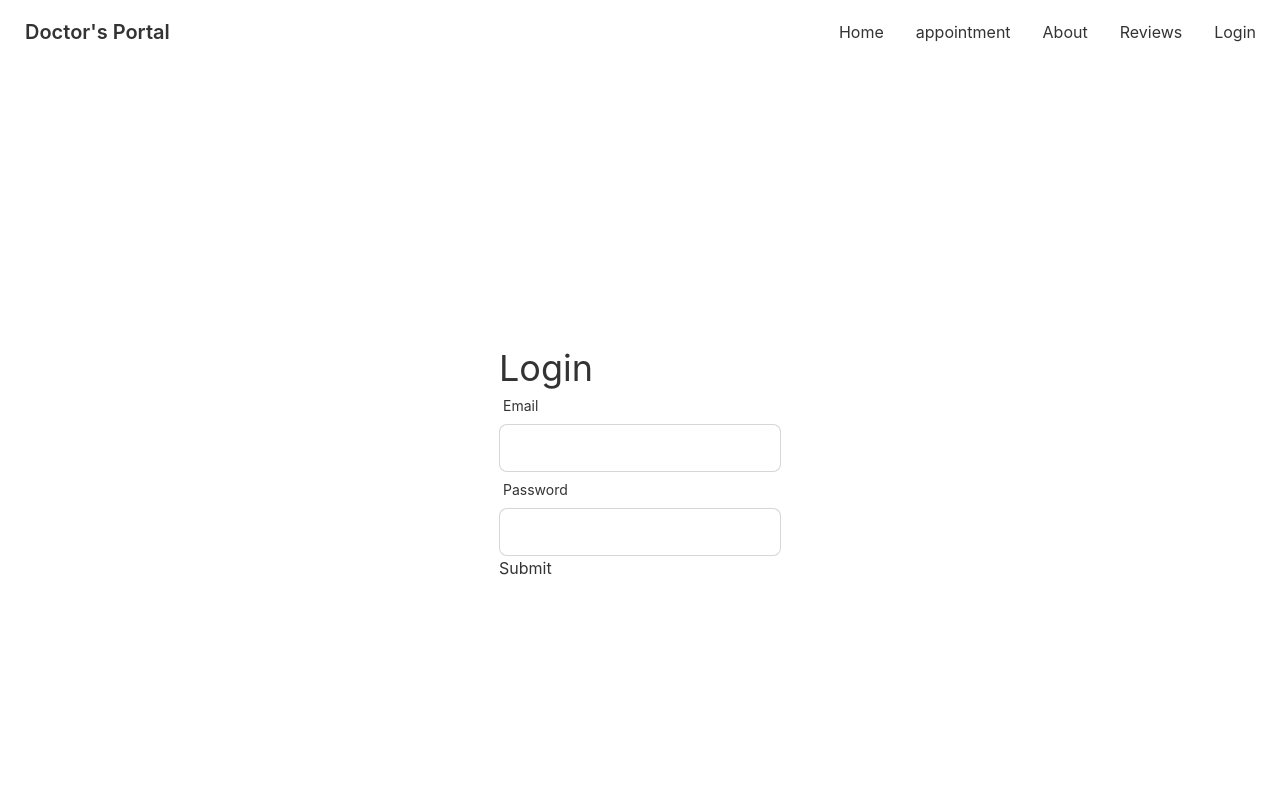
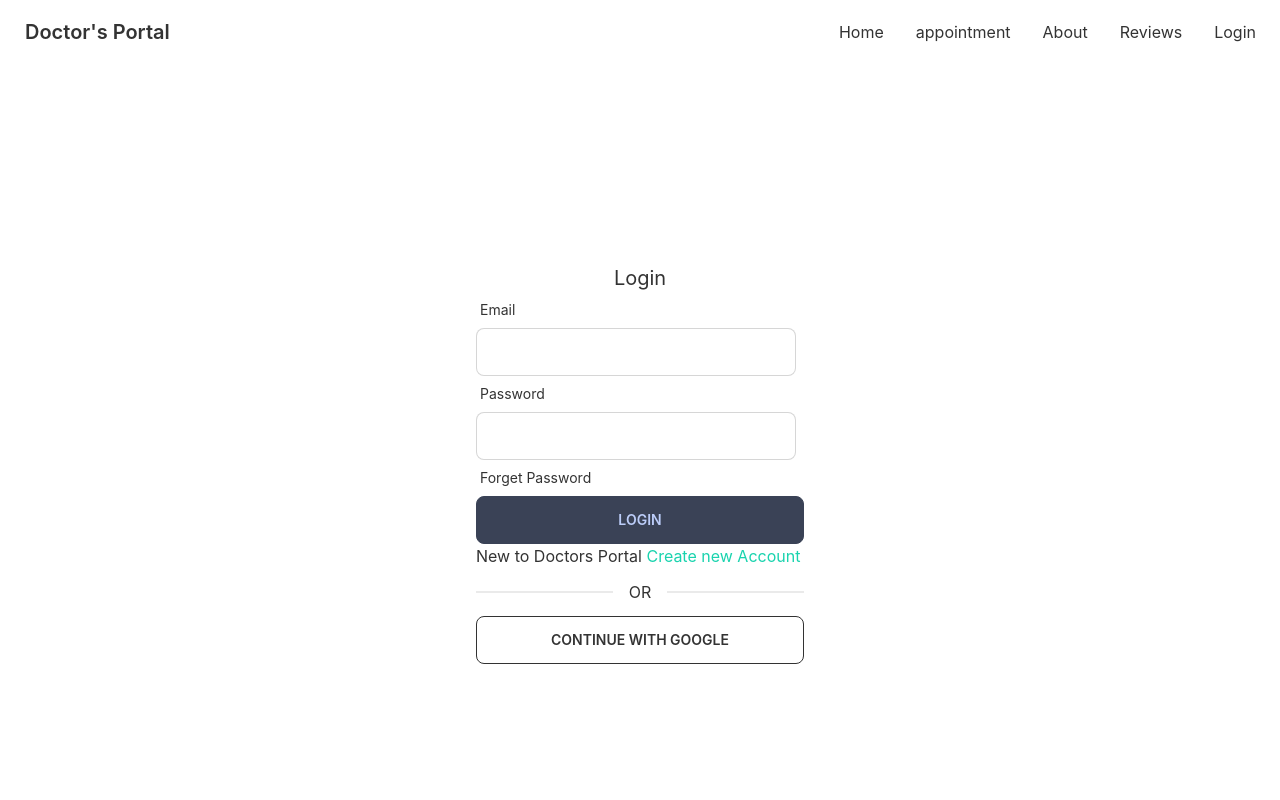
Before and after one commit to Nayem-Mursalin/doctors-portal-client, a React (Create React App) app: page /login in a window 1280 px wide. Shown: the top 800 px of the page. Built offline with nearby package versions, Linux system fonts and the light colour scheme.

Commit message:
73-2 firebase setup

```diff
--- a/package.json
+++ b/package.json
@@ -8,6 +8,7 @@
     "@testing-library/user-event": "^13.5.0",
     "daisyui": "^2.39.1",
     "date-fns": "^2.29.3",
+    "firebase": "^9.14.0",
     "react": "^18.2.0",
     "react-day-picker": "^8.3.6",
     "react-dom": "^18.2.0",
--- /dev/null
+++ b/src/firebase/firebase.config.js
@@ -0,0 +1,19 @@
+// Import the functions you need from the SDKs you need
+import { initializeApp } from "firebase/app";
+// TODO: Add SDKs for Firebase products that you want to use
+// https://firebase.google.com/docs/web/setup#available-libraries
+
+// Your web app's Firebase configuration
+const firebaseConfig = {
+    apiKey: process.env.REACT_APP_apiKey,
+    authDomain: process.env.REACT_APP_authDomain,
+    projectId: process.env.REACT_APP_projectId,
+    storageBucket: process.env.REACT_APP_storageBucket,
+    messagingSenderId: process.env.REACT_APP_messagingSenderId,
+    appId: process.env.REACT_APP_appId,
+};
+
+// Initialize Firebase
+const app = initializeApp(firebaseConfig);
+
+export default app;
--- a/src/pages/Login/Login.js
+++ b/src/pages/Login/Login.js
@@ -1,31 +1,33 @@
 import React, { useState } from 'react';
 import { useForm } from "react-hook-form";
+import { Link } from 'react-router-dom';
 
 const Login = () => {
     const { register, handleSubmit } = useForm();
-    const [data, setData] = useState("");
+
+    const handleLogin = data => {
+        console.log(data);
+    }
+
     return (
         <div className='h-[800px] flex justify-center items-center'>
-            <div>
-                <h2 className='text-4xl'>Login</h2>
-                <form onSubmit={handleSubmit((data) => setData(JSON.stringify(data)))}>
+            <div className='w-96 p-7'>
+                <h2 className='text-xl text-center'>Login</h2>
+                <form onSubmit={handleSubmit(handleLogin)}>
                     <div className='form-control w-full w-max-xs'>
-                        <label className='label'>
-                            <span className='label-text'>Email</span>
-                        </label>
+                        <label className='label'><span className='label-text'>Email</span></label>
                         <input type="text" {...register("email")} className="input input-bordered w-full max-w-xs" />
                     </div>
                     <div className='form-control w-full w-max-xs'>
-                        <label className='label'>
-                            <span className='label-text'>Password</span>
-                        </label>
+                        <label className='label'> <span className='label-text'>Password</span></label>
                         <input type="password" {...register("password")} className="input input-bordered w-full max-w-xs" />
+                        <label className='label'><span className='label-text'>Forget Password</span></label>
                     </div>
-
-
-                    <p>{data}</p>
-                    <input type="submit" />
+                    <input className='btn btn-accent w-full' value="Login" type="submit" />
                 </form>
+                <p>New to Doctors Portal <Link className='text-secondary' to="/signup">Create new Account</Link></p>
+                <div className="divider">OR</div>
+                <button className='btn btn-outline w-full'>CONTINUE WITH GOOGLE</button>
             </div>
         </div>
     );
```
Also changed, not shown: 1 other file (tests, documents, lock files or other folders).
